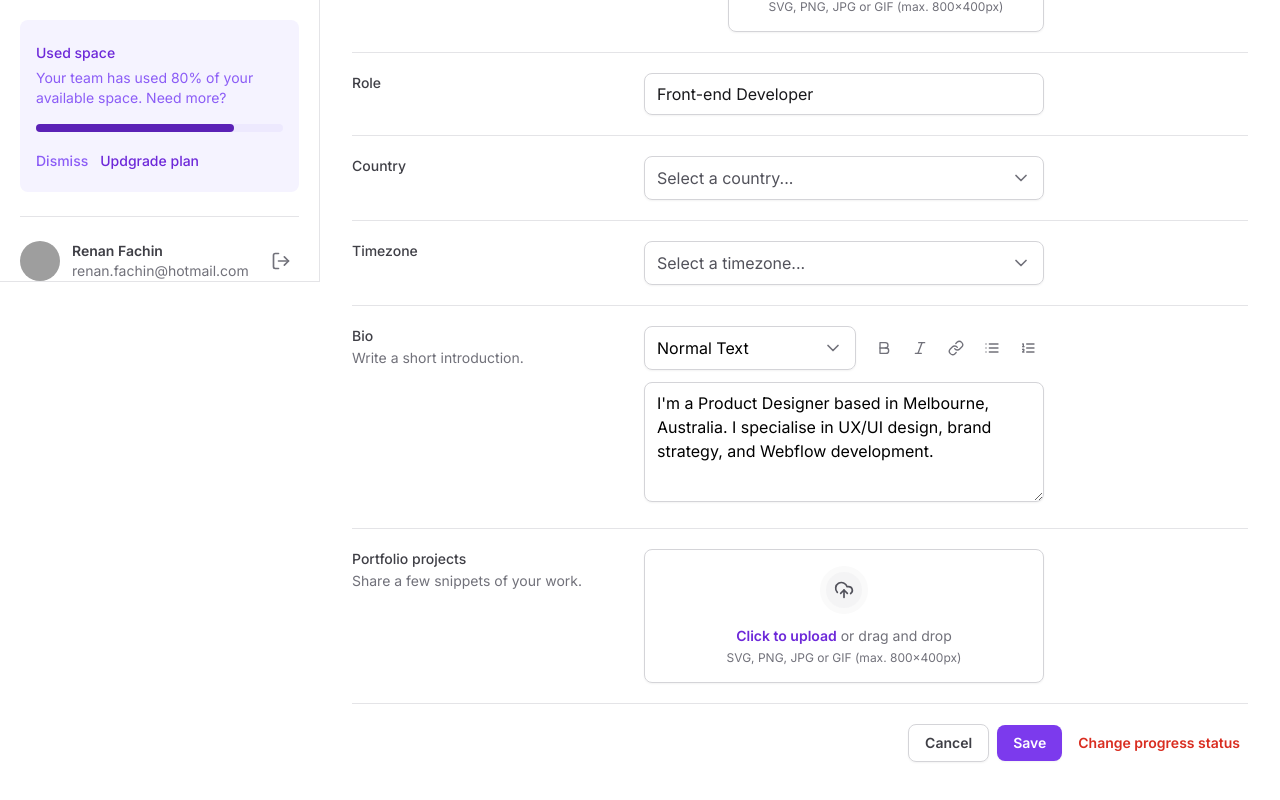
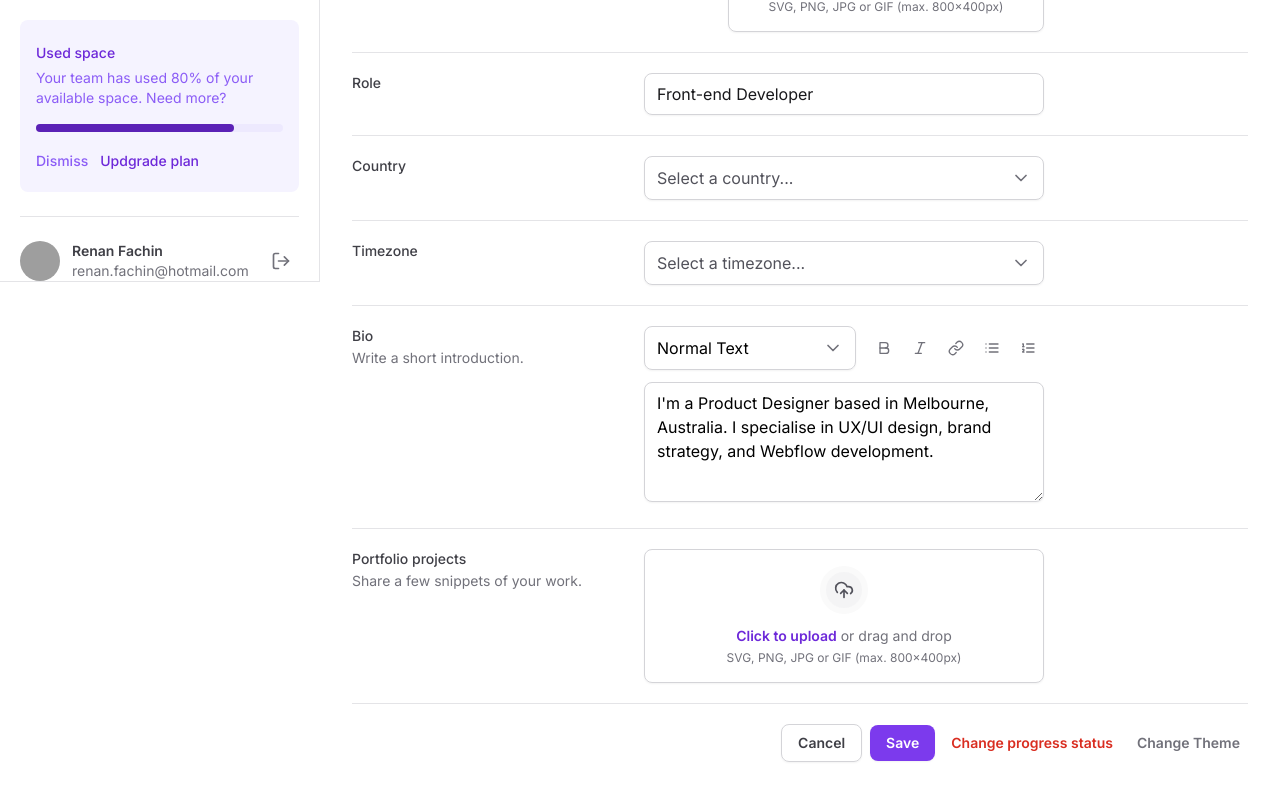
Before and after one commit to RenanFachin/RS_MasterizandoTailwindCSS, a Next.js app: page / in a window 1280 px wide. Shown: the part 518-1318 px from the top of the page. Built offline with nearby package versions, Linux system fonts and the light colour scheme; grey boxes are pictures that could not be loaded.

Commit message:
Adiciona theme switcher

```diff
--- a/package.json
+++ b/package.json
@@ -23,6 +23,7 @@
     "framer-motion": "^10.16.0",
     "lucide-react": "^0.268.0",
     "next": "13.4.16",
+    "next-themes": "^0.2.1",
     "postcss": "8.4.28",
     "react": "18.2.0",
     "react-dom": "18.2.0",
--- a/src/app/layout.tsx
+++ b/src/app/layout.tsx
@@ -3,6 +3,7 @@ import type { Metadata } from 'next'
 import { Inter } from 'next/font/google'
 import { Sidebar } from './components/Sidebar'
 import { FileStatusProvider } from './context/fileStatus'
+import { Providers } from './providers'
 
 const inter = Inter({ subsets: ['latin'] })
 
@@ -17,14 +18,14 @@ export default function RootLayout({
   children: React.ReactNode
 }) {
   return (
-    <html lang="en" className="antialiased">
+    <html lang="en" className="dark antialiased">
       <body className={inter.className}>
         <FileStatusProvider>
           <div className="min-h-screen dark:bg-zinc-900 lg:grid lg:grid-cols-app">
             <Sidebar />
 
             <main className="max-w-[100vw] px-4 pb-12 pt-24 lg:col-start-2 lg:px-8 lg:pt-8">
-              {children}
+              <Providers>{children}</Providers>
             </main>
           </div>
         </FileStatusProvider>
--- a/src/app/page.tsx
+++ b/src/app/page.tsx
@@ -11,8 +11,16 @@ import { Textarea } from './components/Textarea'
 import { Button } from './components/Button'
 import { useFileStatus } from './hooks/useFileStatus'
 
+import { useTheme } from 'next-themes'
+
 export default function Home() {
   const { handleChangeStatus } = useFileStatus()
+
+  const { theme, setTheme } = useTheme()
+
+  function handleChangeTheme() {
+    setTheme(theme === 'dark' ? 'light' : 'dark')
+  }
 
   return (
     <>
@@ -254,6 +262,15 @@ export default function Home() {
             >
               Change progress status
             </Button>
+
+            <Button
+              type="button"
+              form="settings"
+              variant="ghost"
+              onClick={() => handleChangeTheme()}
+            >
+              Change Theme
+            </Button>
           </div>
         </form>
       </div>
--- /dev/null
+++ b/src/app/providers.tsx
@@ -0,0 +1,12 @@
+'use client'
+
+import { ThemeProvider } from 'next-themes'
+import { ReactNode } from 'react'
+
+interface ProvidersProps {
+  children: ReactNode
+}
+
+export function Providers({ children }: ProvidersProps) {
+  return <ThemeProvider attribute="class">{children}</ThemeProvider>
+}
--- a/tailwind.config.ts
+++ b/tailwind.config.ts
@@ -1,6 +1,8 @@
 import type { Config } from 'tailwindcss'
 
 const config: Config = {
+  // darkMode: media => respeita as configs do usuário, class -> pega as configs do body
+  darkMode: 'class',
   content: [
     './src/pages/**/*.{js,ts,jsx,tsx,mdx}',
     './src/components/**/*.{js,ts,jsx,tsx,mdx}',
```
Also changed, not shown: 1 other file (tests, documents, lock files or other folders).
